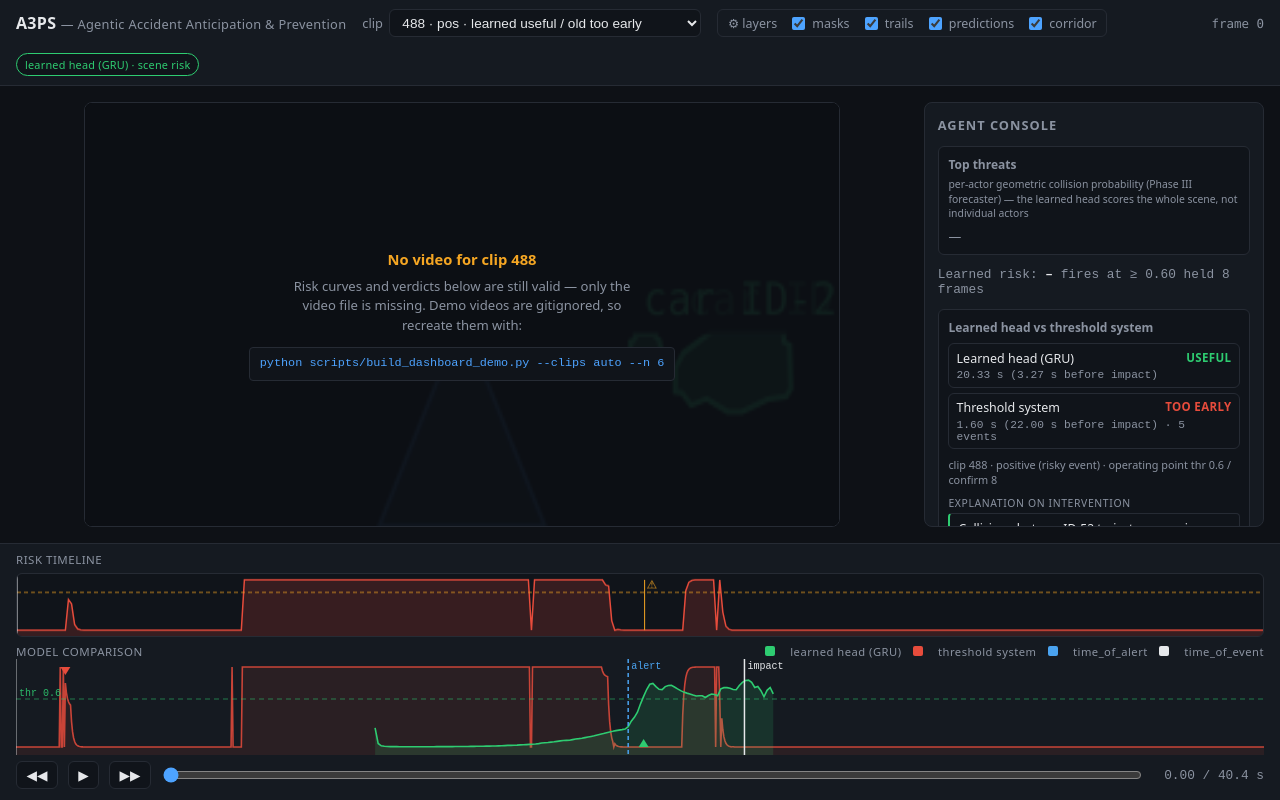
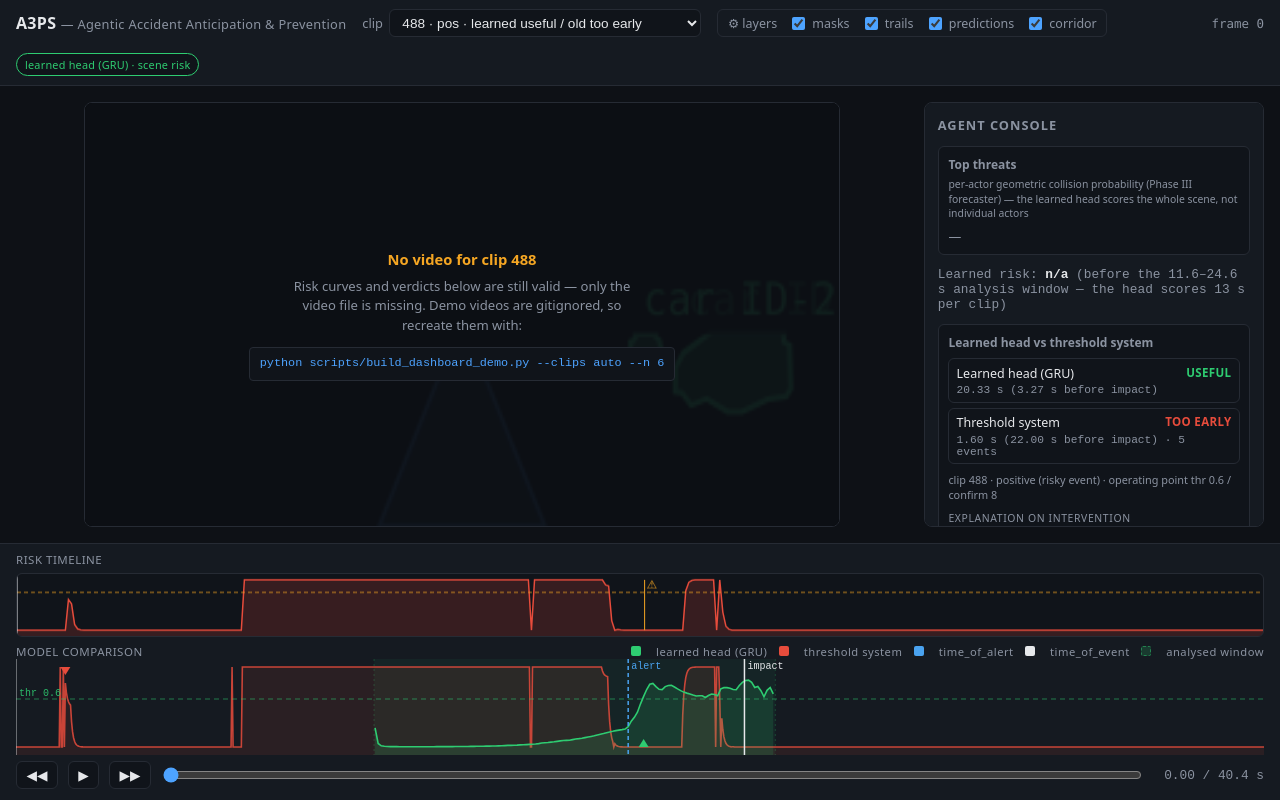
Before and after one commit to SayaiB24/A3PS-FYP, a plain HTML site: page a3ps/dashboard/index.html in a window 1280 px wide. Drawn offline with Linux system fonts and the light colour scheme; no server answers.

Commit message:
dashboard: make the console scrollable; explain the analysis-window gap
Reported: the agent console was cut off and not scrollable -- the second verdict
row and the explanation were unreachable.

Cause: .console is a fixed-height flex column with `overflow: hidden`, and the
Phase IV comparison panel added a third block to it. Anything that did not fit
was silently clipped with no scrollbar. Changed to `overflow-y: auto`, and gave
.panel.grow `flex: 1 0 auto; min-height: 9rem` so the event log keeps a usable
height instead of being squeezed to nothing to avoid overflow. The event log
keeps its own internal scroll, since autoScrollLog() drives it.

Also fixed a genuinely misleading readout spotted in the same screenshot:
"Learned risk: -". The head only scores a 13 s window per clip (its features), so
on a ~45 s clip there is no prediction for most of the timeline -- clip 621's
curve spans 13.7-26.7 s of 45.4 s. A bare dash reads as missing data or a broken
model. It now says, e.g., "n/a (before the 13.7-26.7 s analysis window -- the head
scores 13 s per clip)".

For the same reason the MODEL COMPARISON canvas now shades the analysed window
and adds a legend entry for it, so the green curve covering only a middle slice
is self-evidently by design rather than a gap in the output.

app.js?v=5 to bust caches. 170 tests pass.

```diff
--- a/a3ps/dashboard/app.js
+++ b/a3ps/dashboard/app.js
@@ -408,11 +408,27 @@ function updateThreshold() {
   if (state.risk) {
     const op = state.risk.operating_point || {};
     const thr = op.threshold != null ? op.threshold : 0.7;
-    const p = learnedRiskAt(els.video.currentTime || 0);
-    const band = p == null ? "muted"
-      : (p >= thr ? "danger" : (p >= 0.6 * thr ? "caution" : "safe"));
+    const w = state.risk.window || {};
+    const t = els.video.currentTime || 0;
+    const p = learnedRiskAt(t);
+
+    // The head only sees a 13 s window of each clip (its features), so for most
+    // of a ~45 s clip there is genuinely no prediction. Say that, rather than
+    // showing a bare dash that reads as missing data or a broken model.
+    if (p == null) {
+      const range = (w.start_s != null && w.end_s != null)
+        ? `${w.start_s.toFixed(1)}–${w.end_s.toFixed(1)} s` : "the analysed window";
+      const where = (w.start_s != null && t < w.start_s) ? "before" : "after";
+      els.threshold.innerHTML =
+        `Learned risk: <b class="risk-muted">n/a</b> ` +
+        `<span style="color:var(--muted)">(${where} the ${range} analysis ` +
+        `window — the head scores 13 s per clip)</span>`;
+      return;
+    }
+
+    const band = p >= thr ? "danger" : (p >= 0.6 * thr ? "caution" : "safe");
     els.threshold.innerHTML =
-      `Learned risk: <b class="risk-${band}">${p == null ? "–" : p.toFixed(2)}</b>` +
+      `Learned risk: <b class="risk-${band}">${p.toFixed(2)}</b>` +
       ` <span style="color:var(--muted)">fires at ≥ ${thr.toFixed(2)} held ` +
       `${op.confirm != null ? op.confirm : 5} frames</span>`;
     return;
@@ -650,6 +666,21 @@ function drawCompare() {
   const yOf = (p) => pad + (1 - p) * plotH;
   ctx.clearRect(0, 0, W, H);
 
+  // Shade the region the learned head actually saw. Its features cover only a
+  // 13 s window, so the green curve legitimately spans a slice of a ~45 s clip;
+  // without this the gap looks like the model failing to produce output.
+  const w = r.window || {};
+  if (w.start_s != null && w.end_s != null) {
+    const x0 = tX(w.start_s), x1 = tX(w.end_s);
+    ctx.fillStyle = "rgba(46,204,113,0.06)";
+    ctx.fillRect(x0, 0, Math.max(1, x1 - x0), H);
+    ctx.strokeStyle = "rgba(46,204,113,0.25)";
+    ctx.setLineDash([2, 3]); ctx.lineWidth = 1;
+    ctx.beginPath(); ctx.moveTo(x0, 0); ctx.lineTo(x0, H);
+    ctx.moveTo(x1, 0); ctx.lineTo(x1, H); ctx.stroke();
+    ctx.setLineDash([]);
+  }
+
   // The old system's curve first, so the learned curve reads on top of it.
   drawCurve(ctx, (r.threshold_system || {}).curve, W, H, pad,
             "rgba(231,76,60,0.85)", "rgba(231,76,60,0.10)");
--- a/a3ps/dashboard/index.html
+++ b/a3ps/dashboard/index.html
@@ -73,6 +73,7 @@
           <i class="sw old"></i> threshold system
           <i class="sw gt-alert"></i> time_of_alert
           <i class="sw gt-event"></i> time_of_event
+          <i class="sw window"></i> analysed window
         </span>
       </div>
       <canvas id="model-compare"></canvas>
@@ -90,6 +91,6 @@
        manifest gained a grouped {clips:[...]} shape that the previous app.js
        could not read -- a stale cached script produced an empty dropdown and a
        blank page with no error. BUMP THIS whenever app.js changes shape. -->
-  <script src="app.js?v=4"></script>
+  <script src="app.js?v=5"></script>
 </body>
 </html>
--- a/a3ps/dashboard/style.css
+++ b/a3ps/dashboard/style.css
@@ -102,11 +102,17 @@ main {
 .console {
   display: flex; flex-direction: column; gap: .75rem;
   background: var(--panel); border: 1px solid var(--border);
-  border-radius: 8px; padding: .8rem; min-height: 0; overflow: hidden;
+  border-radius: 8px; padding: .8rem; min-height: 0;
+  /* auto, not hidden: the Phase IV comparison panel added a third block to this
+     column, and `hidden` silently clipped whatever did not fit -- including the
+     second verdict row -- with no way to reach it. */
+  overflow-y: auto;
 }
 .console h2 { font-size: .8rem; letter-spacing: 1px; margin: 0; color: var(--muted); }
 .panel { background: var(--panel2); border: 1px solid var(--border); border-radius: 6px; padding: .55rem .6rem; }
-.panel.grow { flex: 1; min-height: 0; display: flex; flex-direction: column; }
+/* min-height keeps the event log usable once the console can scroll: without
+   it, flex would squeeze this panel to nothing to avoid overflowing. */
+.panel.grow { flex: 1 0 auto; min-height: 9rem; display: flex; flex-direction: column; }
 .panel h3 { font-size: .75rem; margin: 0 0 .45rem; color: var(--muted); font-weight: 600; }
 
 .threats { list-style: none; margin: 0; padding: 0; display: flex; flex-direction: column; gap: .35rem; }
@@ -244,3 +250,4 @@ main {
 .risk-caution { color: var(--caution); }
 .risk-danger  { color: var(--danger); }
 .risk-muted   { color: var(--muted); }
+.legend .sw.window { background: rgba(46,204,113,0.18); border: 1px dashed rgba(46,204,113,0.5); }
```
